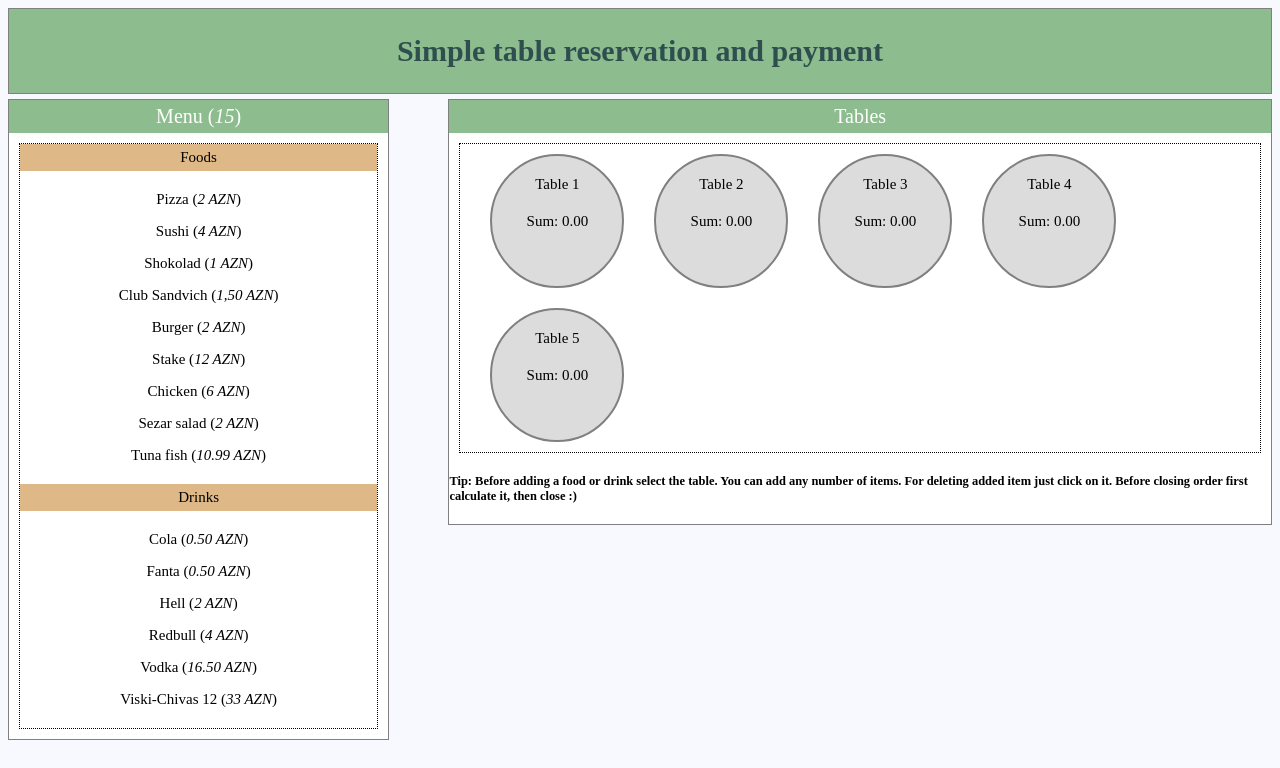
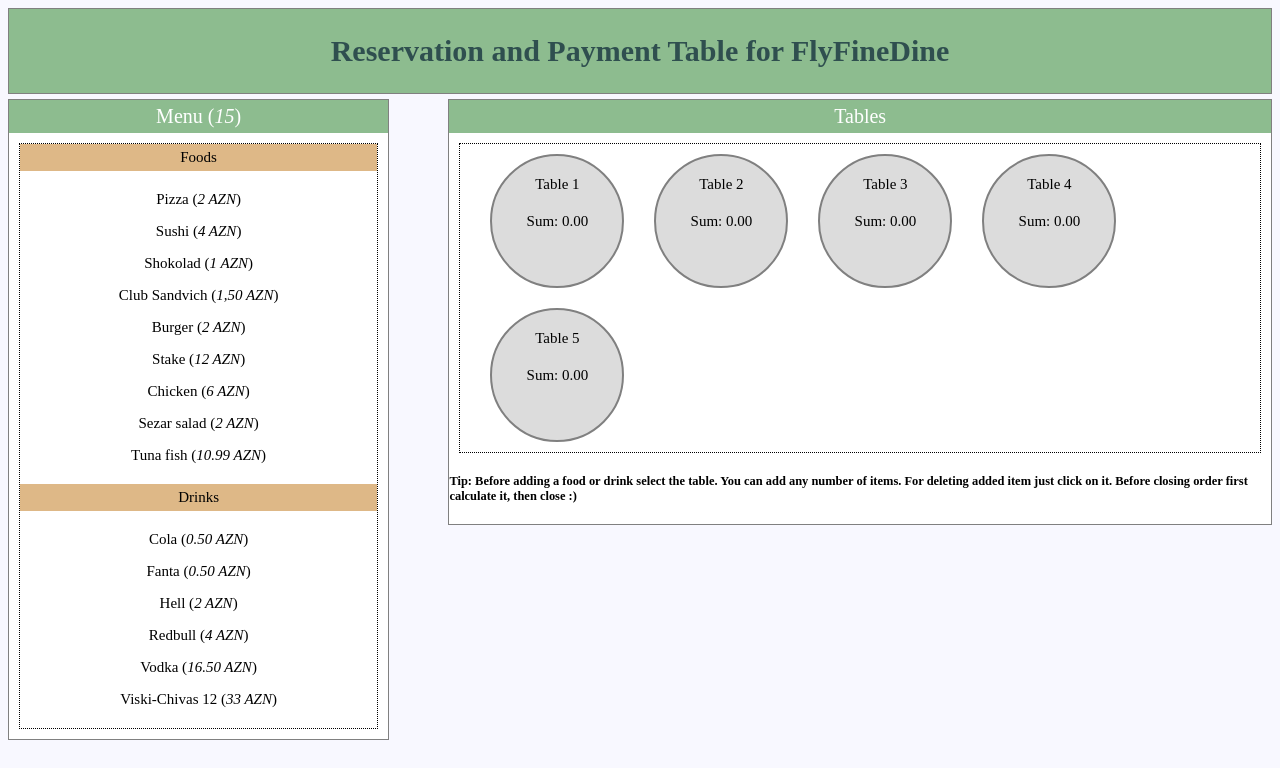
Before and after one commit to shreya664/new, a plain HTML site: page index.html in a window 1280 px wide. Drawn offline with nearby package versions, Linux system fonts and the light colour scheme.

Commit message:
Update index.html

```diff
--- a/index.html
+++ b/index.html
@@ -1,13 +1,13 @@
 <html>
 <head>
-	<title> Simple table </title>
+	<title> Bookings Open! </title>
 	<link rel="stylesheet" type="text/css" href="style.css">
 	<script type="text/javascript" src="https://ajax.googleapis.com/ajax/libs/jquery/1.11.3/jquery.min.js"></script>
 	<script type="text/javascript" src="script.js"></script>
 
 	</head>
 <body>
-	<div id="basliq"> <h2>Simple table reservation and payment</h2> </div>
+	<div id="basliq"> <h2>Reservation and Payment Table for FlyFineDine</h2> </div>
 
 	<div id="leftpanel">
 		<div class="title"> Menu (<i>15</i>)</div>
```
